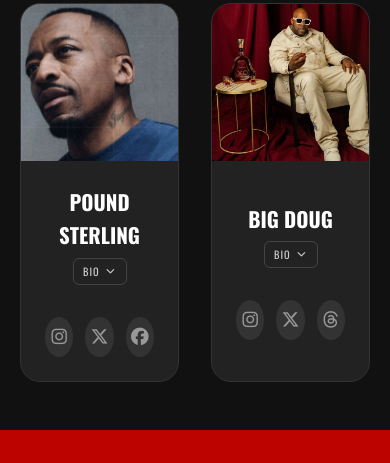
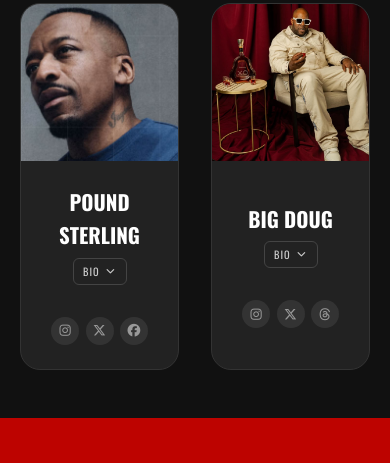
Before and after one commit to Mrfocused1/winnerstalking, a plain HTML site: page index.html in a window 390 px wide. Shown: the part 2257-2720 px from the top of the page. Drawn offline with nearby package versions, Linux system fonts and the light colour scheme.

Commit message:
Fix social icon circles squished on mobile host cards
Added flex-shrink: 0 and min-width to prevent oval distortion.
Scaled icons down to 28px on mobile to fit narrow cards.

Co-Authored-By: Claude Opus 4.6 (1M context) <noreply@anthropic.com>

```diff
--- a/styles.css
+++ b/styles.css
@@ -785,6 +785,8 @@ img {
 .host-socials a {
   width: 40px;
   height: 40px;
+  min-width: 40px;
+  flex-shrink: 0;
   display: flex;
   align-items: center;
   justify-content: center;
@@ -1351,6 +1353,14 @@ img {
 
   .host-socials {
     justify-content: center;
+    gap: 0.4rem;
+  }
+
+  .host-socials a {
+    width: 28px;
+    height: 28px;
+    min-width: 28px;
+    font-size: 0.8rem;
   }
 
   .listen-combined {
```
